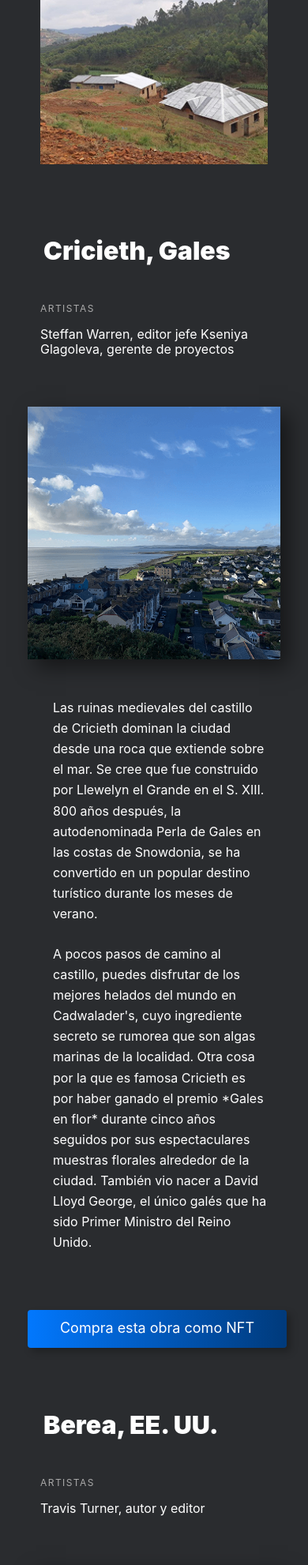
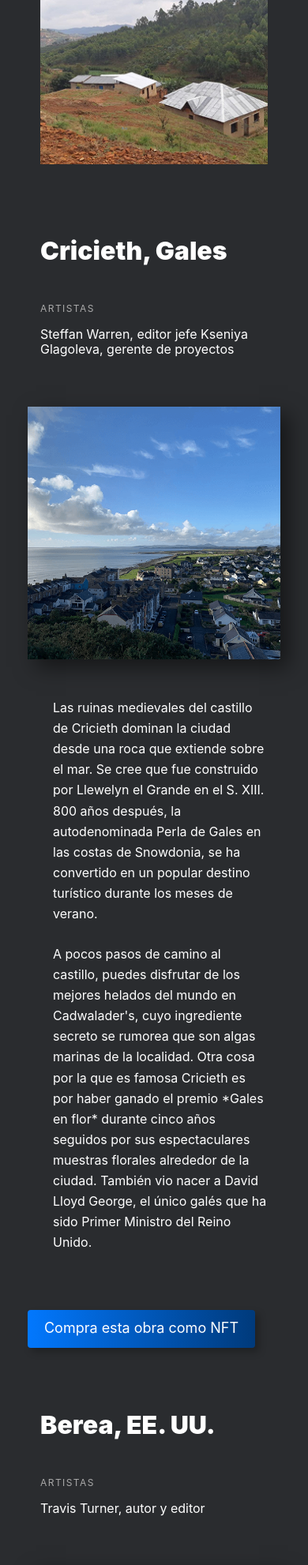
Before and after one commit to mayteargonz/web_project_homeland, a plain HTML site: page index.html in a window 390 px wide. Shown: the part 3358-5340 px from the top of the page at 79% size. Drawn offline with Linux system fonts and the light colour scheme; a web font is replaced by a local one.

Commit message:
Correccion en place y places

```diff
--- a/blocks/place.css
+++ b/blocks/place.css
@@ -134,7 +134,7 @@
     margin-left: 16px;
   }
   .place__button {
-    width: 288px;
+    width: 248px;
   }
 }
 
--- a/blocks/places.css
+++ b/blocks/places.css
@@ -4,4 +4,6 @@
   flex-direction: column;
   padding-bottom: 80px;
   column-gap: 80px;
+  margin-left: 20px;
+  margin-right: 20px;
 }
```
